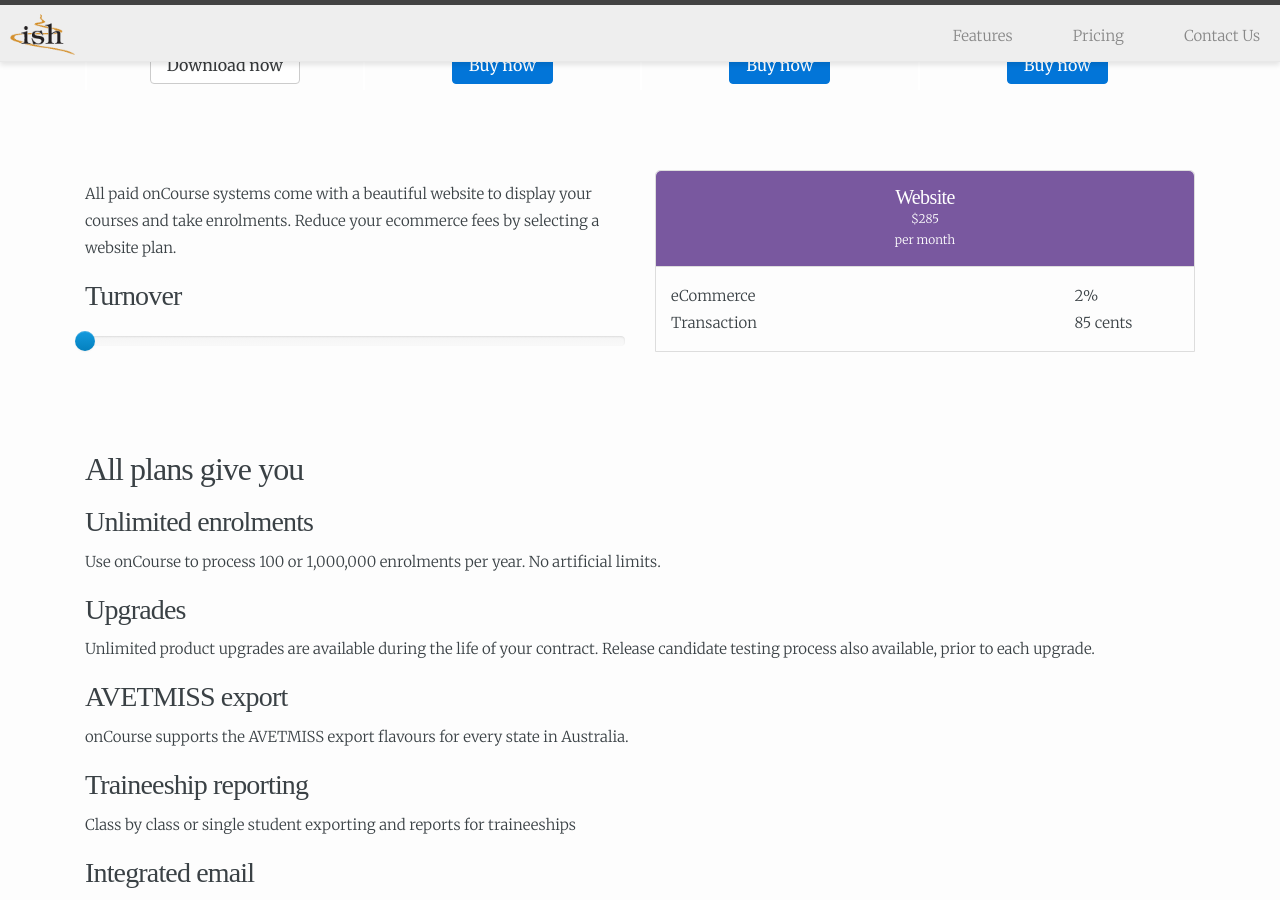
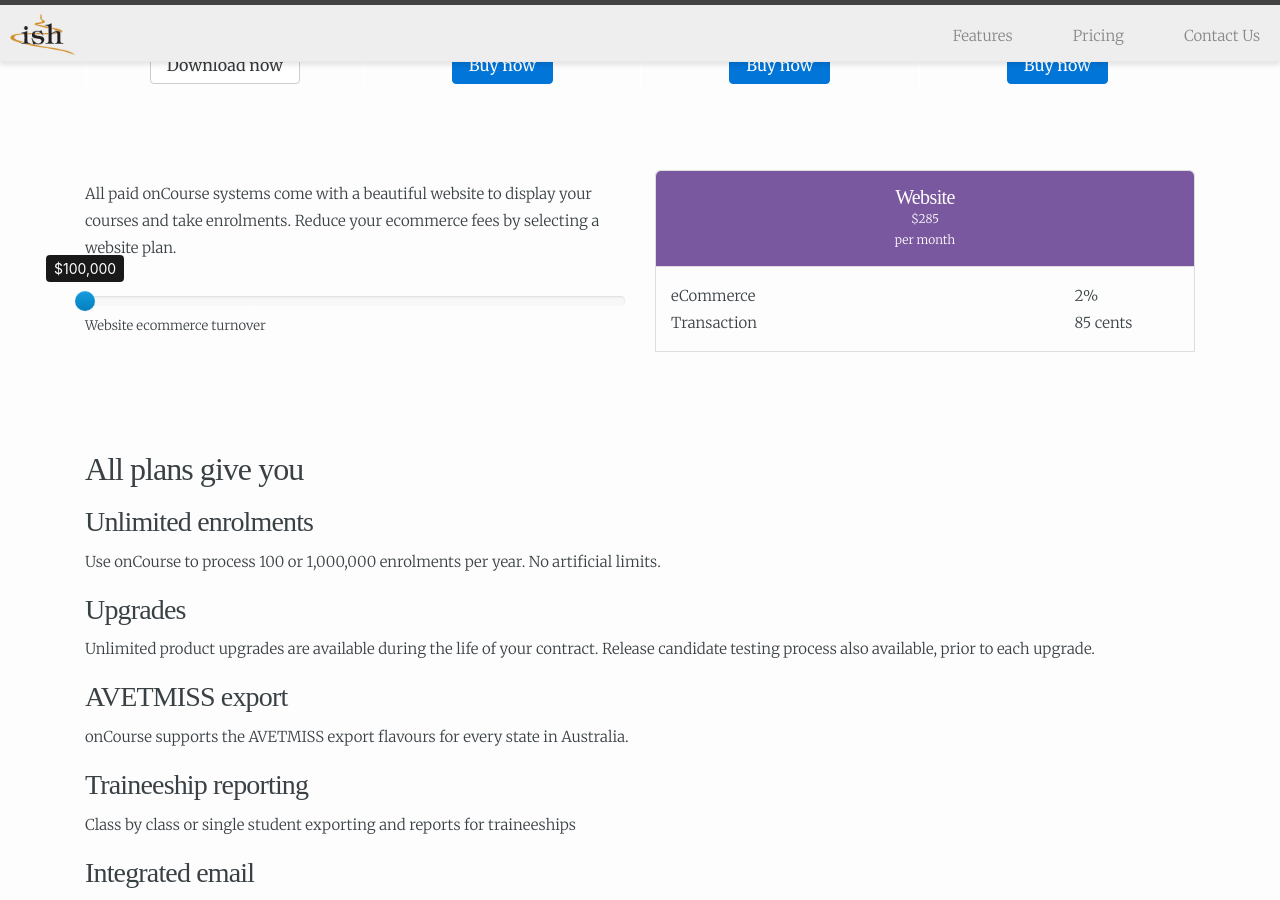
Before and after one commit to stephenmcilwaine/website, a Jekyll site: the page built from features/costs/pricing.md, in a window 1280 px wide and 900 px high, scrolled down 863 px. Built offline with Jekyll 4.4.1, drawn with Linux system fonts in a browser that asks for light colours; some web fonts are replaced; some of the changed lines change nothing that is shown.

Commit message:
Tidy up the web pricing thermometer, put in real numbers and make the display a little more attractive.

```diff
--- a/assets/js/app.js
+++ b/assets/js/app.js
@@ -28,47 +28,52 @@
         });
 
         var pricing = {
-            1: {
-                turnover: '500,000',
-                price: '285',
-                ecommerce: '2',
-                transaction: '85'
+            80000: {
+                price: 0,
+                ecommerce: 6,
+                transaction: 110
             },
-            2: {
-                turnover: '1,000,000',
-                price: '570',
-                ecommerce: '3',
-                transaction: '170'
+            450000: {
+                price: 285,
+                ecommerce: 2,
+                transaction: 85
             },
-            3: {
-                turnover: '2,000,000',
-                price: '855',
-                ecommerce: '4',
-                transaction: '340'
+            1000000: {
+                price: 480,
+                ecommerce: 1.5,
+                transaction: 75
             },
-            4: {
-                turnover: '3,000,000',
-                price: '1140',
-                ecommerce: '5',
-                transaction: '510'
-            },
+            20000000: {
+                price: 930,
+                ecommerce: 1,
+                transaction: 65
+            }
         };
 
         $('#pricing-in-slider').slider({
+            min: 100000,
+            max: 20000000,
+            step: 100000,
+            scale: 'logarithmic',
+            tooltip: 'always',
             formatter: function(value) {
-                var data = pricing[value];
-                var turnover = data.turnover;
-                var price = data.price;
-                var ecommerce = data.ecommerce;
-                var transaction = data.transaction;
-
-                var price_wrapper = $('.pricing-calculation');
-                price_wrapper.find('.price-text>span').text(price);
-                price_wrapper.find('.ecommerce-text').text(ecommerce);
-                price_wrapper.find('.transaction-text').text(transaction);
-
-                return '$' + turnover;
+                if (value == 20000000) return "$20,000,000 and over";
+                return '$' + value.toString().replace(/(\d)(?=(\d{3})+(?!\d))/g, "$1,")
             }
         });
+
+        $('#pricing-in-slider').on("change", function(slideEvt) {
+            for (var i in pricing) {
+                if (slideEvt.value.newValue < i) {
+                    break;
+                }
+            }
+
+            var price_wrapper = $('.pricing-calculation');
+            price_wrapper.find('.price-text>span').text(pricing[i].price);
+            price_wrapper.find('.ecommerce-text').text(pricing[i].ecommerce);
+            price_wrapper.find('.transaction-text').text(pricing[i].transaction);
+        });
+
     })
 })(jQuery);
--- a/features/costs/pricing.md
+++ b/features/costs/pricing.md
@@ -90,9 +90,9 @@
       <p>
         All paid onCourse systems come with a beautiful website to display your courses and take enrolments. Reduce your ecommerce fees by selecting a website plan.
       </p>
-
-      <h3>Turnover</h3>
+      <p></p>
       <input id="pricing-in-slider" data-slider-id='pricing-in-slider' type="text" data-slider-min="1" data-slider-max="4" data-slider-step="1" data-slider-value="1"/>
+      <small>Website ecommerce turnover</small>
 
     </div>
     <div class="col-sm-12">
```
